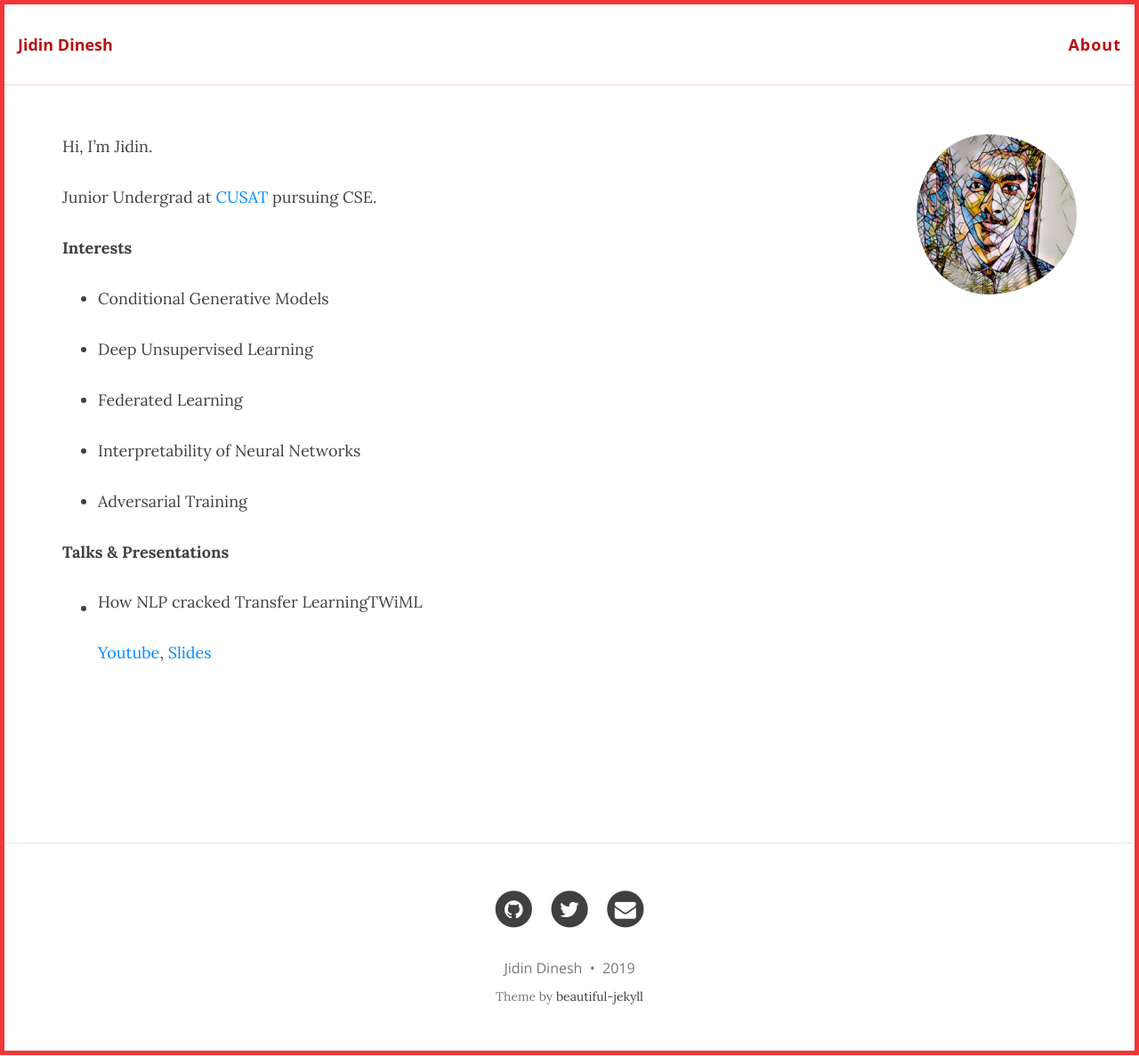
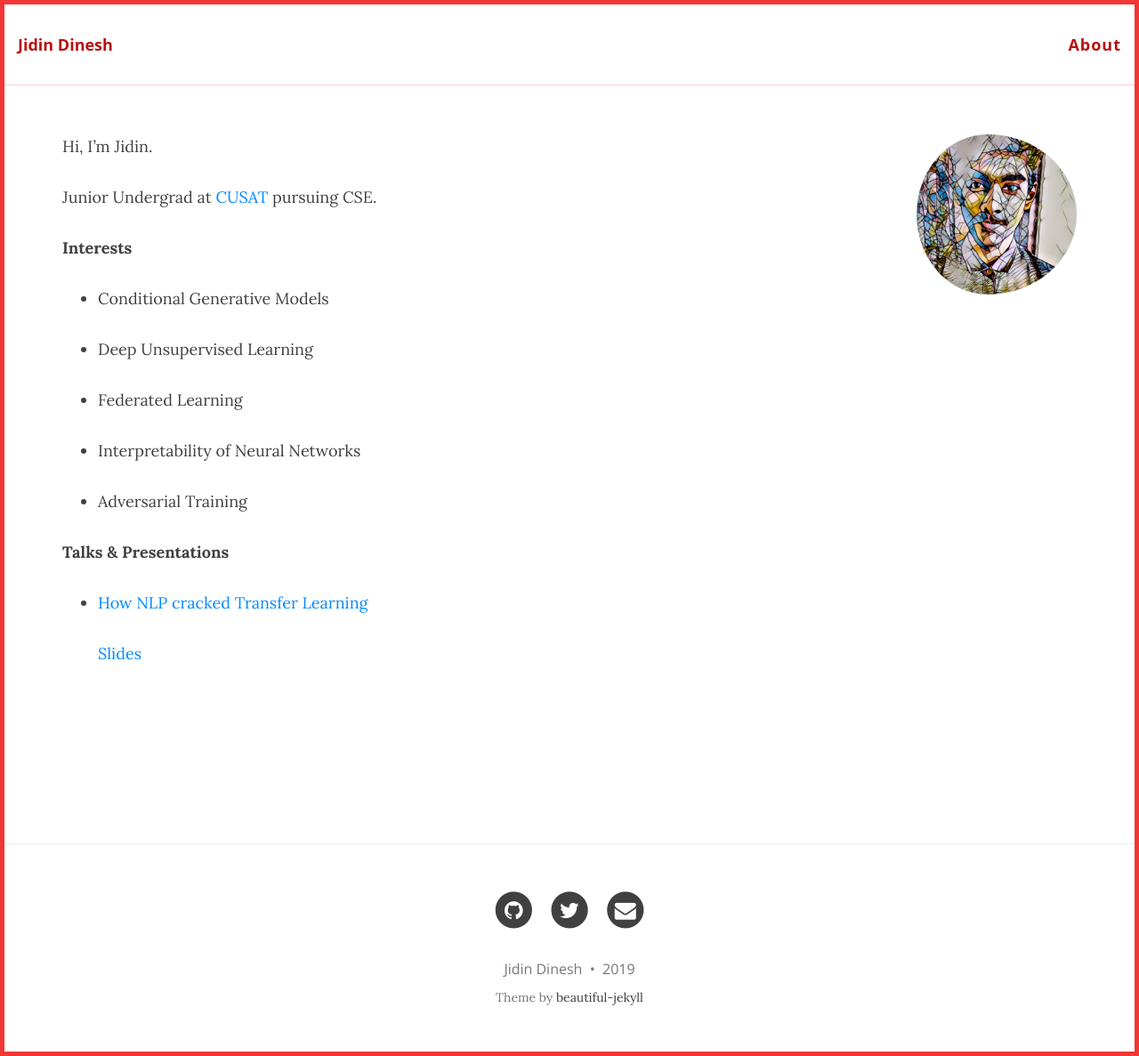
Before and after one commit to jidindinesh/jidindinesh.github.io, a Jekyll site: the page built from About.md, in a window 1280 px wide. Shown: the whole page at 89% size. Built offline with Jekyll 4.4.1, drawn with Linux system fonts in a browser that asks for light colours; nearby versions of some CDN libraries; our own code applies the rules of GitHub Pages for plain Markdown files.

Commit message:
Update About.md

```diff
--- a/About.md
+++ b/About.md
@@ -20,8 +20,8 @@ Junior Undergrad at [CUSAT](https://cusat.ac.in/) pursuing CSE.
 
 **Talks & Presentations**
 
-* How NLP cracked Transfer Learning | TWiML
+* [How NLP cracked Transfer Learning](https://twimlai.com/meetups/bert-pre-training-of-deep-bidirectional-transformers-for-language-understanding/)
 
-    [Youtube](https://www.youtube.com/watch?v=Qh5YNhI4S_M),  [Slides](http://bit.do/eSvDp)
+  [Slides](http://bit.do/eSvDp)
 
 <div style="margin: 150px;"></div>
```
